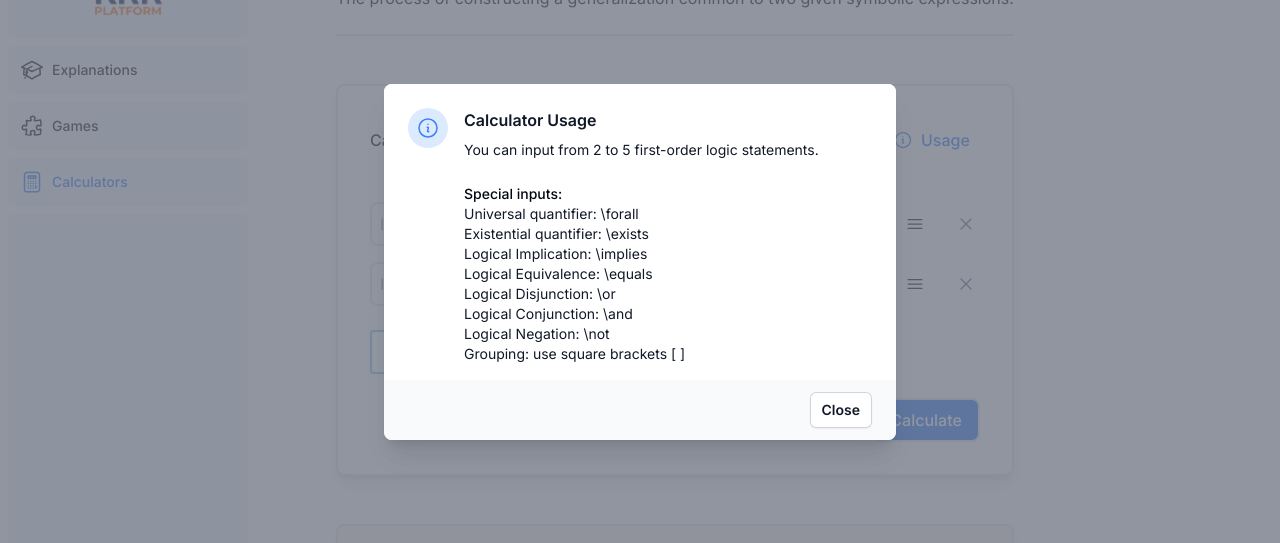
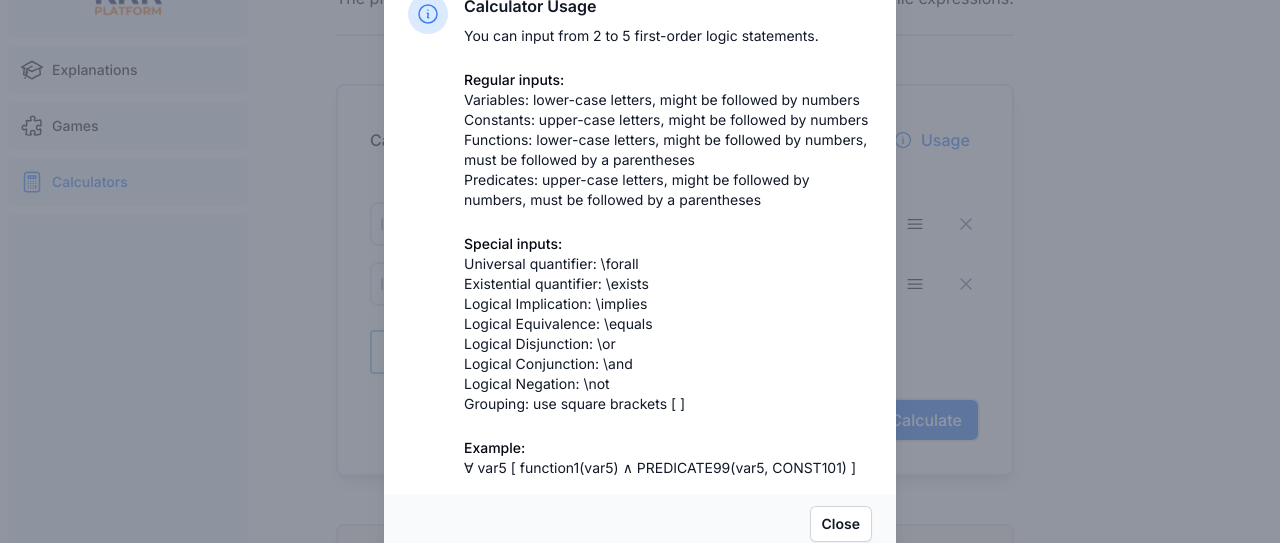
Before and after one commit to krr-platform/krr-platform, a Next.js app in the folder frontend/: page /dashboard/calculators/anti-unification-first-order-language in a window 1280 px wide. Both pictures are taken after a click on the button "Usage". Shown: the part 138-681 px from the top of the page. Built offline with nearby package versions, Linux system fonts and the light colour scheme; a web font is replaced by a local one.

Commit message:
feat: add regular inputs and example to usage modal

```diff
--- a/frontend/src/app/components/dashboard/expression-tree.tsx
+++ b/frontend/src/app/components/dashboard/expression-tree.tsx
@@ -69,7 +69,7 @@ const ExpressionTree: React.FC<ExpressionTreeProps> = ({ expression }) => {
             {node.name.split('').map((letter, index) => (
                 <span
                     key={index}
-                    className={`text-white px-2 py-1 rounded-full font-bold ${['∧', '∨', '¬', '↔', '→', '∀', '∃'].includes(letter) ? 'bg-orange-500' : 'bg-blue-500'}`}
+                    className={`text-white px-2 py-1 my-1 block max-w-min rounded-full font-bold ${['∧', '∨', '¬', '↔', '→', '∀', '∃'].includes(letter) ? 'bg-orange-500' : 'bg-blue-500'}`}
                 >
                     {letter}
                 </span>
--- a/frontend/src/app/dashboard/calculators/anti-unification-first-order-language/page.tsx
+++ b/frontend/src/app/dashboard/calculators/anti-unification-first-order-language/page.tsx
@@ -371,6 +371,16 @@ export default function CalculatorPage() {
                                                                         </p>
                                                                         <br />
                                                                         <p className="text-sm font-medium text-gray-950">
+                                                                            Regular inputs:
+                                                                        </p>
+                                                                        <ul className="text-sm text-gray-900">
+                                                                            <li>Variables: lower-case letters, might be followed by numbers </li>
+                                                                            <li>Constants: upper-case letters, might be followed by numbers </li>
+                                                                            <li>Functions: lower-case letters, might be followed by numbers, must be followed by a parentheses </li>
+                                                                            <li>Predicates: upper-case letters, might be followed by numbers, must be followed by a parentheses </li>
+                                                                        </ul>
+                                                                        <br />
+                                                                        <p className="text-sm font-medium text-gray-950">
                                                                             Special inputs:
                                                                         </p>
                                                                         <ul className="text-sm text-gray-900">
@@ -383,6 +393,13 @@ export default function CalculatorPage() {
                                                                             <li>Logical Negation: \not </li>
                                                                             <li>Grouping: use square brackets [ ]</li>
                                                                         </ul>
+                                                                        <br />
+                                                                        <p className="text-sm font-medium text-gray-950">
+                                                                            Example:
+                                                                        </p>
+                                                                        <p className="text-sm text-gray-900">
+                                                                            ∀ var5 [ function1(var5) ∧ PREDICATE99(var5, CONST101) ]
+                                                                        </p>
                                                                     </div>
                                                                 </div>
                                                             </div>
```
